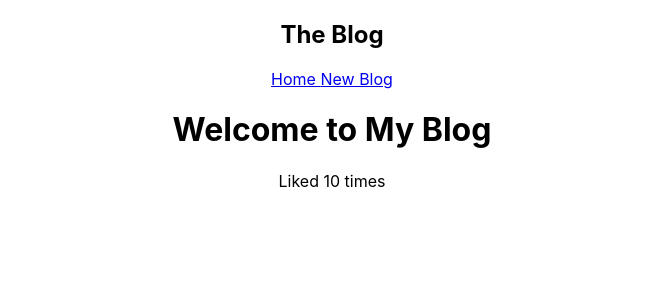
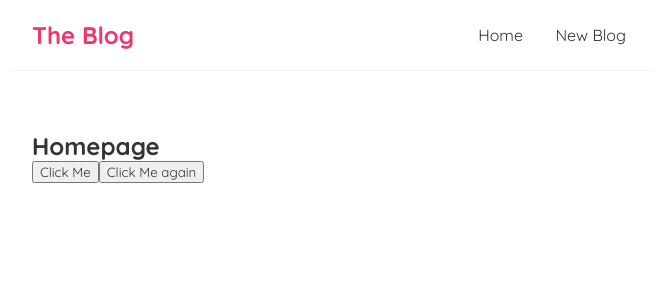
Before and after one commit to oliullahjewel96/React-Blog, a React (Create React App) app in the folder blog/: page /create in a window 1280 px wide. Shown: the top 300 px of the page, without its empty margins (308-964 px from the left). Built offline with nearby package versions, Linux system fonts and the light colour scheme.

Commit message:
Styled the navbar

```diff
--- a/blog/src/App.css
+++ /dev/null
@@ -1,38 +0,0 @@
-.App {
-  text-align: center;
-}
-
-.App-logo {
-  height: 40vmin;
-  pointer-events: none;
-}
-
-@media (prefers-reduced-motion: no-preference) {
-  .App-logo {
-    animation: App-logo-spin infinite 20s linear;
-  }
-}
-
-.App-header {
-  background-color: #282c34;
-  min-height: 100vh;
-  display: flex;
-  flex-direction: column;
-  align-items: center;
-  justify-content: center;
-  font-size: calc(10px + 2vmin);
-  color: white;
-}
-
-.App-link {
-  color: #61dafb;
-}
-
-@keyframes App-logo-spin {
-  from {
-    transform: rotate(0deg);
-  }
-  to {
-    transform: rotate(360deg);
-  }
-}
--- a/blog/src/App.js
+++ b/blog/src/App.js
@@ -1,14 +1,12 @@
 import React from "react";
-import "./App.css";
 import Navbar from "./components/Navbar";
+import Home from "./components/Home";
 export default function App() {
-  const title = "Welcome to My Blog";
-  const likes = 10;
   return (
     <div className="App">
       <Navbar />
       <div className="content">
-        <h1> {title}</h1> <p>Liked {likes} times</p>
+        <Home />
       </div>
     </div>
   );
--- /dev/null
+++ b/blog/src/components/Home.js
@@ -0,0 +1,17 @@
+const Home = () => {
+  const handleClick = () => {
+    console.log("Hello, Oli");
+  };
+  const handleClick2 = (name) => {
+    console.log(`Hello, ${name}`);
+  };
+  return (
+    <div className="home">
+      <h2> Homepage </h2>
+      <button onClick={handleClick}>Click Me</button>
+      <button onClick={() => handleClick2("Oli Ullah")}>Click Me again</button>
+    </div>
+  );
+};
+
+export default Home;
--- a/blog/src/index.css
+++ b/blog/src/index.css
@@ -1,13 +1,42 @@
-body {
-  margin: 0;
-  font-family: -apple-system, BlinkMacSystemFont, 'Segoe UI', 'Roboto', 'Oxygen',
-    'Ubuntu', 'Cantarell', 'Fira Sans', 'Droid Sans', 'Helvetica Neue',
-    sans-serif;
-  -webkit-font-smoothing: antialiased;
-  -moz-osx-font-smoothing: grayscale;
+@import url("https://fonts.googleapis.com/css2?family=Quicksand:wght@300;400;500;600;700&display=swap");
+
+/* base styles */
+
+* {
+    margin: 0;
+    font-family: "Quicksand";
+    color: #333;
 }
 
-code {
-  font-family: source-code-pro, Menlo, Monaco, Consolas, 'Courier New',
-    monospace;
+.navbar {
+    padding: 20px;
+    display: flex;
+    align-items: center;
+    max-width: 600px;
+    margin: 0 auto;
+    border-bottom: 1px solid #f2f2f2;
 }
+
+.navbar h1 {
+    color: #f1356d;
+}
+
+.navbar .links {
+    margin-left: auto;
+}
+
+.navbar a {
+    margin-left: 16px;
+    text-decoration: none;
+    padding: 6px;
+}
+
+.navbar a:hover {
+    color: #f1356d;
+}
+
+.content {
+    max-width: 600px;
+    margin: 40px auto;
+    padding: 20px;
+}
```
